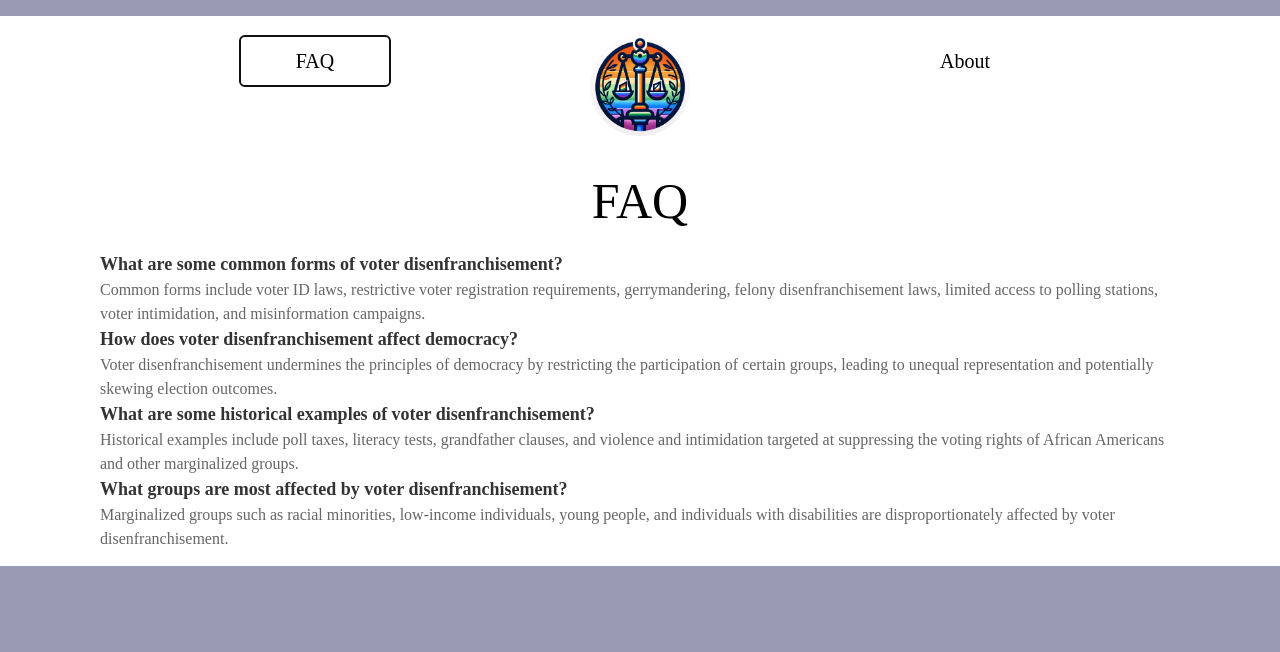
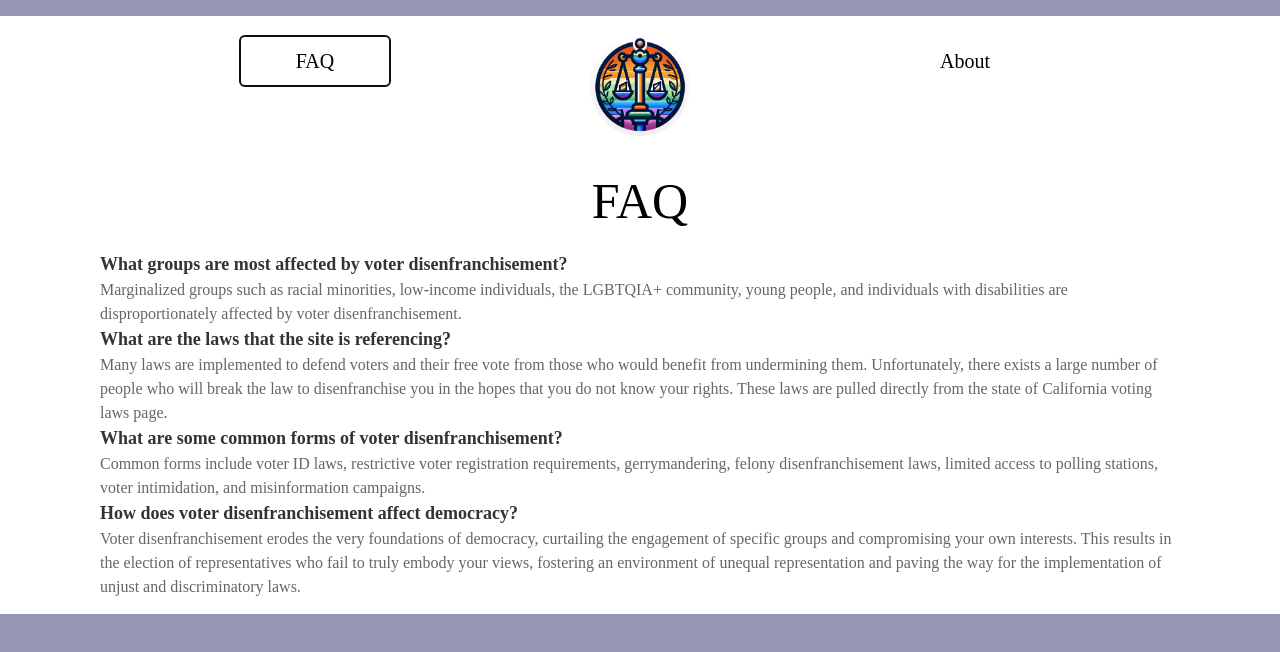
Before and after one commit to EthanV1920/OSTEM-HACKATHON-2024, a React (Create React App) app in the folder lettergen/: page / in a window 1280 px wide. Both pictures are taken after a click on the button "FAQ". Shown: the top 652 px of the page. Built offline with nearby package versions, Linux system fonts and the light colour scheme; a web font is replaced by a local one.

Commit message:
new q and as

```diff
--- a/lettergen/src/FAQ.js
+++ b/lettergen/src/FAQ.js
@@ -6,16 +6,14 @@ function App() {
       <h1>FAQ</h1>
         <div className="faq-question">
 
-What are some common forms of voter disenfranchisement?</div><div className="faq-answer">
-Common forms include voter ID laws, restrictive voter registration requirements, gerrymandering, felony disenfranchisement laws, limited access to polling stations, voter intimidation, and misinformation campaigns.</div><div className="faq-question">
-How does voter disenfranchisement affect democracy?</div><div className="faq-answer">
-Voter disenfranchisement undermines the principles of democracy by restricting the participation of certain groups, leading to unequal representation and potentially skewing election outcomes.</div><div className="faq-question">
-What are some historical examples of voter disenfranchisement?</div><div className="faq-answer">
-Historical examples include poll taxes, literacy tests, grandfather clauses, and violence and intimidation targeted at suppressing the voting rights of African Americans and other marginalized groups.</div><div className="faq-question">
-What groups are most affected by voter disenfranchisement?</div><div className="faq-answer">
-Marginalized groups such as racial minorities, low-income individuals, young people, and individuals with disabilities are disproportionately affected by voter disenfranchisement.</div>
-
-
+        What groups are most affected by voter disenfranchisement?</div><div className="faq-answer">
+        Marginalized groups such as racial minorities, low-income individuals, the LGBTQIA+ community, young people, and individuals with disabilities are disproportionately affected by voter disenfranchisement.</div><div className="faq-question">
+        What are the laws that the site is referencing?</div><div className="faq-answer">
+        Many laws are implemented to defend voters and their free vote from those who would benefit from undermining them. Unfortunately, there exists a large number of people who will break the law to disenfranchise you in the hopes that you do not know your rights. These laws are pulled directly from the state of California voting laws page.</div><div className="faq-question">
+        What are some common forms of voter disenfranchisement?</div><div className="faq-answer">
+        Common forms include voter ID laws, restrictive voter registration requirements, gerrymandering, felony disenfranchisement laws, limited access to polling stations, voter intimidation, and misinformation campaigns.</div><div className="faq-question">
+        How does voter disenfranchisement affect democracy?</div><div className="faq-answer">
+        Voter disenfranchisement erodes the very foundations of democracy, curtailing the engagement of specific groups and compromising your own interests. This results in the election of representatives who fail to truly embody your views, fostering an environment of unequal representation and paving the way for the implementation of unjust and discriminatory laws.</div>
     </div>
   );
 }
--- a/lettergen/src/index.css
+++ b/lettergen/src/index.css
@@ -1,5 +1,5 @@
 html {
-  background-color: rgb(154, 154, 181);
+  background-color: rgb(150, 150, 180);
 }
 
 * {
```
